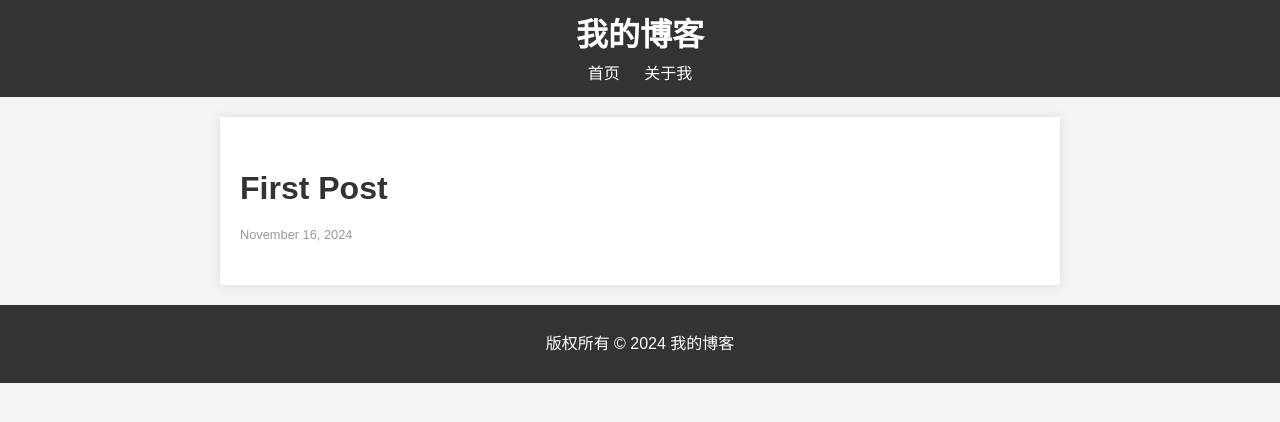
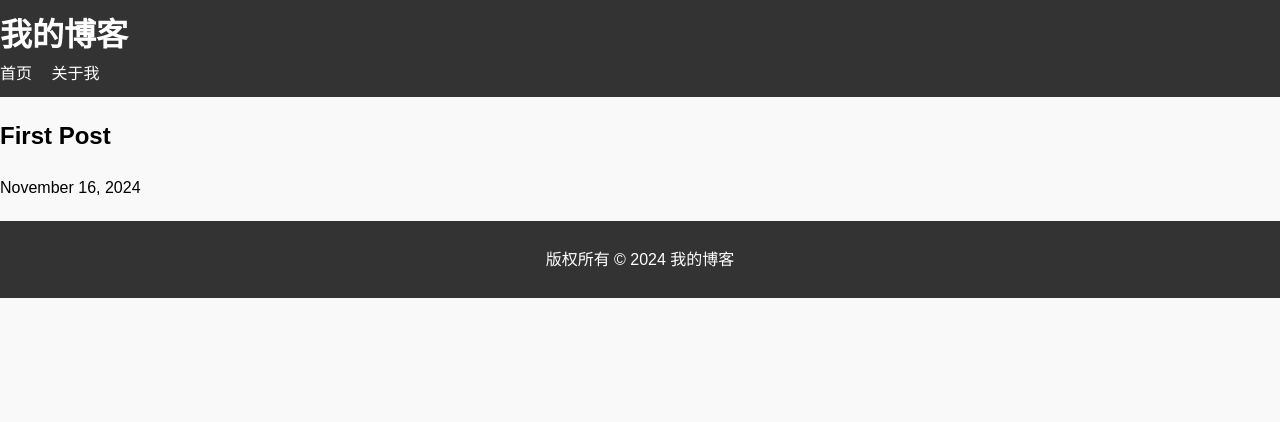
Before and after one commit to badstarry/badstarry.github.io, a Jekyll site: the page built from _posts/2024-11-16-first-post.md, in a window 1280 px wide. Shown: the top 422 px of the page. Built offline with Jekyll 4.4.1, drawn with Linux system fonts in a browser that asks for light colours; our own code applies the rules of GitHub Pages for plain Markdown files.

Commit message:
Update styles.css

```diff
--- a/assets/css/styles.css
+++ b/assets/css/styles.css
@@ -1,52 +1,77 @@
 body {
-  font-family: Arial, sans-serif;
+    font-family: 'DouyinSansBold', sans-serif;
     line-height: 1.6;
     margin: 0;
     padding: 0;
-  background: #f4f4f4;
-  color: #333;
+    background-color: #f9f9f9;
+}
+
+.container {
+    width: 80%;
+    max-width: 1200px;
+    margin: 0 auto;
+    padding: 20px;
 }
 
 header {
-  background: #333;
-  color: #fff;
+    background-color: #333;
+    color: white;
     padding: 10px 0;
-  text-align: center;
 }
 
 header h1 {
     margin: 0;
+    font-size: 2em;
 }
 
 nav a {
-  color: #fff;
+    color: white;
     text-decoration: none;
-  margin: 0 10px;
+    margin-right: 15px;
 }
 
-main {
-  max-width: 800px;
-  margin: 20px auto;
-  padding: 20px;
-  background: #fff;
-  box-shadow: 0 0 10px rgba(0, 0, 0, 0.1);
+.content {
+    margin-top: 20px;
 }
 
-article h1 {
-  font-size: 2em;
-  margin-bottom: 10px;
+.post, .video {
+    background-color: white;
+    border: 1px solid #ddd;
+    padding: 15px;
+    margin-bottom: 15px;
+    border-radius: 5px;
 }
 
-article time {
-  color: #999;
-  font-size: 0.8em;
-  margin-bottom: 20px;
+.post h2, .video h2 {
+    margin-top: 0;
+}
+
+.toggle-button {
+    cursor: pointer;
+    color: blue;
+    text-decoration: underline;
+    margin-top: 10px;
+    display: inline-block;
+    transition: all 0.3s ease;
+}
+
+.expanded .toggle-button {
+    position: relative;
+    top: 10px;
+}
+
+.expandable {
+    display: none;
+}
+
+.expanded .expandable {
     display: block;
 }
 
 footer {
+    background-color: #333;
+    color: white;
     text-align: center;
     padding: 10px 0;
-  background: #333;
-  color: #fff;
+    margin-top: 20px;
 }
```
Lines whose indentation alone changed are shown as unchanged.
